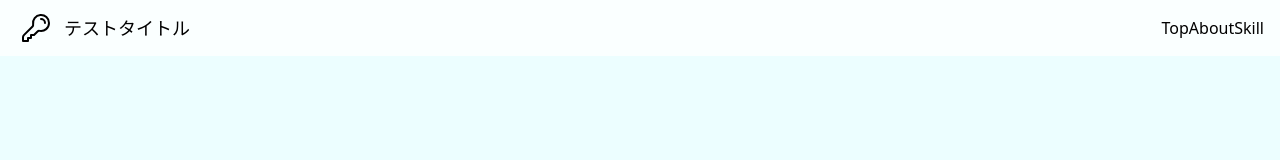
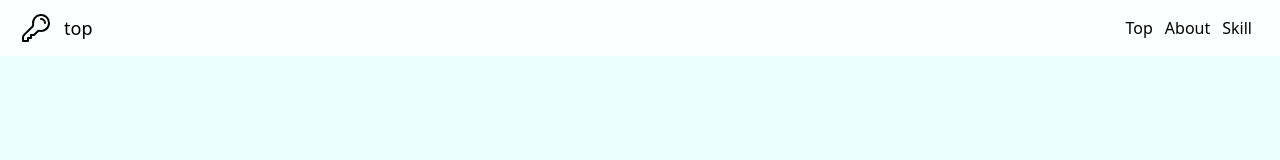
Before and after one commit to kk79it/portfolio, a React (Create React App) app: page / in a window 1280 px wide. Shown: the top 160 px of the page. Built offline with nearby package versions, Linux system fonts and the light colour scheme.

Commit message:
スクロール追跡機能を追加

```diff
--- a/src/components/HashLink.tsx
+++ b/src/components/HashLink.tsx
@@ -1,4 +1,4 @@
-import { AnchorHTMLAttributes, MouseEvent, ReactElement } from "react";
+import { AnchorHTMLAttributes, MouseEvent, ReactNode } from "react";
 import { useNavigate } from "react-router-dom";
 
 type Props = AnchorHTMLAttributes<HTMLAnchorElement> & {
@@ -6,7 +6,7 @@ type Props = AnchorHTMLAttributes<HTMLAnchorElement> & {
    * リンク先 name
    */
   to: string;
-  children: ReactElement;
+  children: ReactNode;
 };
 
 function HashLink({ children, to, ...rest }: Props) {
--- a/src/components/Header.tsx
+++ b/src/components/Header.tsx
@@ -1,19 +1,22 @@
 import { Bars3Icon } from "@heroicons/react/24/outline";
+import { menuitems } from "../config";
+import { useReadingTopic } from "../utils/content-observer";
+import HashLink from "./HashLink";
 import TitleIcon from "./TitleIcon";
-import { menuitems } from "../config";
-import HashLink from "./HashLink";
 
 function Header() {
+  const readingTopic = useReadingTopic();
+
   return (
     <header className="flex items-center px-4 py-2">
       <div className="m-1 h-8 w-8">
         <TitleIcon />
       </div>
-      <div className="ml-2 text-lg">テストタイトル</div>
+      <div className="ml-2 text-lg">{readingTopic}</div>
       <div className="ml-auto">
         <div className="flex">
           {menuitems.map(({ link, text }) => (
-            <HashLink key={link} to={link}>
+            <HashLink key={link} to={link} className="mr-3">
               <div>{text}</div>
             </HashLink>
           ))}
--- a/src/components/topics/About.tsx
+++ b/src/components/topics/About.tsx
@@ -3,7 +3,6 @@ import styles from "../../styles/topics-about.module.scss";
 function About() {
   return (
     <div
-      id="about"
       className={`${styles.bg_jigsaw} flex min-h-screen items-center justify-center`}
     >
       <div className="max-w-2xl">
--- a/src/components/topics/Skill.tsx
+++ b/src/components/topics/Skill.tsx
@@ -1,6 +1,6 @@
 function Articles() {
   return (
-    <div id="skill" className="flex min-h-screen items-center justify-center">
+    <div className="flex min-h-screen items-center justify-center">
       <div className="min-w-2xl">
         <h2 className="text-4xl font-bold tracking-wider text-gray-700">
           Skill
--- a/src/components/topics/Top.tsx
+++ b/src/components/topics/Top.tsx
@@ -3,7 +3,7 @@ import HashLink from "../HashLink";
 
 function Top() {
   return (
-    <div id="top" className="relative min-h-screen w-full bg-cyan-50 text-gray-700">
+    <div className="relative min-h-screen w-full bg-cyan-50 text-gray-700">
       <div className="absolute top-1/2 left-1/2 -translate-y-1/2 -translate-x-1/2">
         <div className="font-noto-sans text-5xl">K-Lab.</div>
       </div>
--- a/src/index.tsx
+++ b/src/index.tsx
@@ -4,12 +4,17 @@ import { BrowserRouter } from "react-router-dom";
 import App from "./App";
 import "./index.css";
 import reportWebVitals from "./reportWebVitals";
+import { ReadingTopicProvider } from "./utils/content-observer";
 
-const root = ReactDOM.createRoot(document.getElementById("root") as HTMLElement);
+const root = ReactDOM.createRoot(
+  document.getElementById("root") as HTMLElement
+);
 root.render(
   <React.StrictMode>
     <BrowserRouter>
-      <App />
+      <ReadingTopicProvider>
+        <App />
+      </ReadingTopicProvider>
     </BrowserRouter>
   </React.StrictMode>
 );
--- a/src/pages/IndexPage.tsx
+++ b/src/pages/IndexPage.tsx
@@ -1,13 +1,51 @@
+import { useEffect } from "react";
 import About from "../components/topics/About";
 import Skill from "../components/topics/Skill";
 import Top from "../components/topics/Top";
+import { useReadingTopicSetter } from "../utils/content-observer";
 
 function IndexPage() {
+  const setReadingTopic = useReadingTopicSetter();
+
+  useEffect(() => {
+    const options: IntersectionObserverInit = {
+      root: null,
+      threshold: 0.75,
+    };
+
+    const observer = new IntersectionObserver((entries) => {
+      entries
+        .filter((entry) => entry.isIntersecting)
+        .forEach((entry) => {
+          const target = entry.target as HTMLElement;
+          setReadingTopic(target.dataset.topic || null);
+        });
+    }, options);
+
+    const topics = document.querySelectorAll("[data-topic]");
+
+    topics.forEach((element) => {
+      observer.observe(element);
+    });
+
+    return () => {
+      topics.forEach((element) => {
+        observer.unobserve(element);
+      });
+    };
+  }, [setReadingTopic]);
+
   return (
     <>
-      <Top />
-      <About />
-      <Skill />
+      <div id="top" data-topic="top">
+        <Top />
+      </div>
+      <div id="about" data-topic="about">
+        <About />
+      </div>
+      <div id="skill" data-topic="skill">
+        <Skill />
+      </div>
     </>
   );
 }
--- /dev/null
+++ b/src/utils/content-observer.tsx
@@ -0,0 +1,43 @@
+import { createContext, ReactNode, useContext, useState } from "react";
+
+type ContextType = {
+  value: string | null;
+  setter: (value: string | null) => void;
+};
+
+const Context = createContext<ContextType | null>(null);
+
+function useReadingTopic() {
+  const value = useContext(Context);
+
+  if (value === null) {
+    throw new Error("不明なエラーが発生しました。");
+  }
+
+  return value.value;
+}
+
+function useReadingTopicSetter() {
+  const value = useContext(Context);
+  if (value === null) {
+    throw new Error("不明なエラーが発生しました。");
+  }
+
+  return value.setter;
+}
+
+type Props = {
+  children: ReactNode;
+};
+
+function ReadingTopicProvider({ children }: Props) {
+  const [value, setValue] = useState<string | null>(null);
+
+  return (
+    <Context.Provider value={{ value, setter: setValue }}>
+      {children}
+    </Context.Provider>
+  );
+}
+
+export { ReadingTopicProvider, useReadingTopic, useReadingTopicSetter };
```
Also changed, not shown: src/@types/content-observer.d.ts (added).
